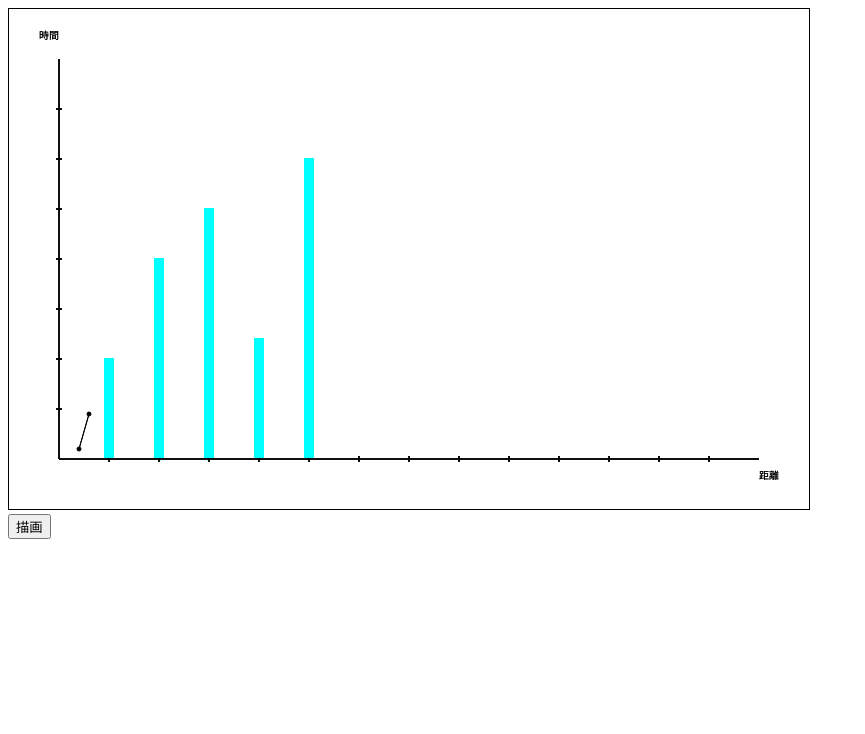
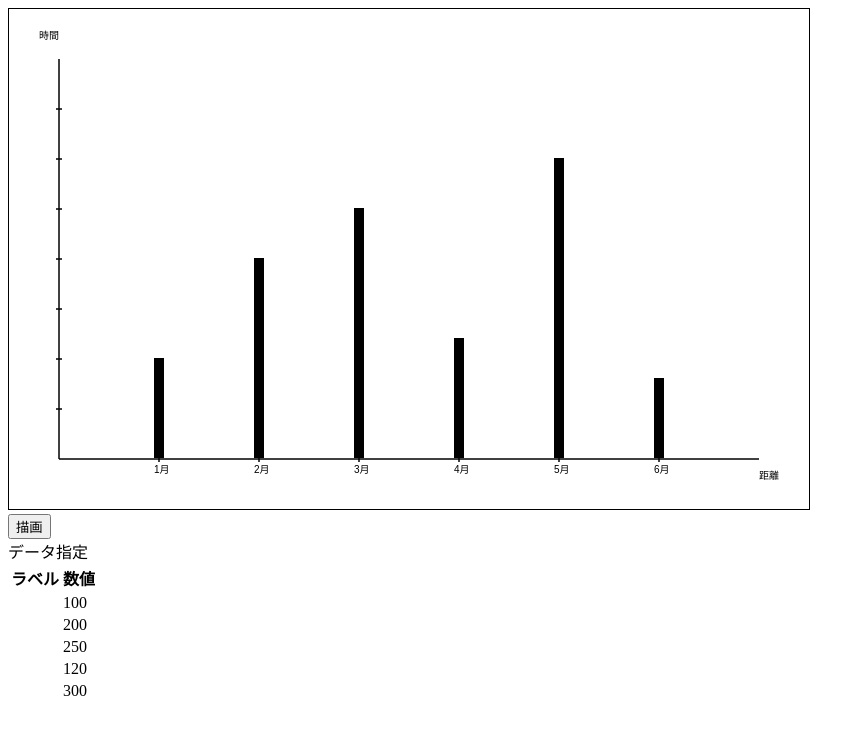
Before and after one commit to matsum0623/drawGraph-JSLibrary, a plain HTML site: page index.html in a window 1280 px wide. Both pictures are taken after a click on the button "描画". Shown: the whole page, without its empty margins (0-865 px from the left). Drawn offline with Linux system fonts and the light colour scheme.

Commit message:
barGraph update

```diff
--- a/canvas.js
+++ b/canvas.js
@@ -37,6 +37,8 @@ class drawGraph{
         this.unitXText = "";
         /** 横軸の単位記載 */
         this.unitYText = "";
+        /** 軸の色 */
+        this.axisColor = "rgb(00,00,00)";
 
         /** 文字色 */
         this.textColor = "rgb(00,00,00)";
@@ -70,7 +72,34 @@ class drawGraph{
      * 棒グラフを描画
      * @returns {type}
      */
-    drawBarGraph(){}
+    drawBarGraph(data){
+
+        // 棒グラフの幅
+        let barWidth = this.barWidth;
+        // 基準点X
+        let opX = this.opX;
+        // 基準点Y
+        let opY = this.opY;
+
+        // グラフ間隔の計算
+        const xCount = data.length;
+        const xInterval = (this.maxX - opX) / (xCount + 1);
+
+        this.unitX = xInterval;
+
+        // 軸の生成
+        this.CreateAxis();
+
+        // グラフの描画（基準線との重複を避けるため、下線は基準-1、上方へ動かす）
+        for(let i=0;i<data.length;i++){
+            let xPosition = opX + (xInterval * (i+1)) - barWidth/2;
+            let yPosition = opY - 1;
+            this.DrawFillBox(xPosition, yPosition,barWidth,data[i][1],this.barFillColor,this.barLineColor,false);
+
+            // 文字の描画
+            this.DrawFillText(xPosition,yPosition + 15,data[i][0],40);
+        }
+    }
     /**
      * 折れ線グラフを描画
      */
@@ -92,7 +121,6 @@ class drawGraph{
             this.setOpX(opX);
             this.setOpY(opY);
         }
-
         /**
          * 基準点Xの設定（引数は左端からの距離
          * @param {type} opX
@@ -101,7 +129,6 @@ class drawGraph{
         setOpX(opX){
             this.opX = opX;
         }
-
         /**
          * 基準点Yの設定（引数は下端からの距離）
          * @param {type} opY
@@ -110,7 +137,6 @@ class drawGraph{
         setOpY(opY){
             this.opY = this.height - opY;
         }
-
         /**
          * テキスト色の設定
          * @param {type} textColor
@@ -119,7 +145,6 @@ class drawGraph{
         setTextColor(textColor){
             this.textColor = textColor;
         }
-
         /**
          *
          * @param {type} textFont
@@ -128,7 +153,6 @@ class drawGraph{
         setTextFont(textFont){
             this.textFont = textFont;
         }
-
         /**
          * 縦軸の単位線の設定
          * @param {type} unitY
@@ -137,7 +161,6 @@ class drawGraph{
         setUnitY(unitY){
             this.unitY = unitY;
         }
-
         /**
          * 横軸の単位線の設定
          * @param {type} unitX
@@ -146,7 +169,6 @@ class drawGraph{
         setUnitX(unitX){
             this.unitX = unitX;
         }
-
         /**
          * 縦軸の単位表記の設定
          * @param {type} unitYText
@@ -155,7 +177,6 @@ class drawGraph{
         setUnitYText(unitYText){
             this.unitYText = unitYText;
         }
-
         /**
          * 横軸の単位表記の設定
          * @param {type} unitXText
@@ -164,7 +185,6 @@ class drawGraph{
         setUnitXText(unitXText){
             this.unitXText = unitXText;
         }
-
         /**
          *
          * @param {type} lineWidth
@@ -173,7 +193,6 @@ class drawGraph{
         setLineWidth(lineWidth){
             this.lineWidth = lineWidth;
         }
-
         /**
          *
          * @param {type} lineColor
@@ -182,7 +201,6 @@ class drawGraph{
         setLineColor(lineColor){
             this.lineColor = lineColor;
         }
-
         /**
          *
          * @param {type} fillColor
@@ -191,7 +209,6 @@ class drawGraph{
         setFillColor(fillColor){
             this.fillColor = fillColor;
         }
-
         /**
          * 折れ線グラフの黒丸のサイズ設定
          * @param {type} circleRad
@@ -200,7 +217,6 @@ class drawGraph{
         setCircleRad(circleRad){
             this.circleRad = circleRad;
         }
-
         /**
          * 折れ線グラフの丸の色
          * @param {type} circleColor
@@ -209,7 +225,6 @@ class drawGraph{
         setCircleColor(circleColor){
             this.circleColor = circleColor;
         }
-
         /**
          *
          * @param {type} circleLineColor
@@ -218,7 +233,6 @@ class drawGraph{
         setCircleLineColor(circleLineColor){
             this.circleLineColor = circleLineColor;
         }
-
         /**
          *
          * @param {type} circleLineWidth
@@ -227,7 +241,6 @@ class drawGraph{
         setCircleLineWidth(circleLineWidth){
             this.circleLineWidth = circleLineWidth;
         }
-
         /**
          * 棒グラフの幅を設定
          * @param {type} barWidth
@@ -236,7 +249,6 @@ class drawGraph{
         setBarWidth(barWidth){
             this.barWidth = barWidth;
         }
-
         /**
          * 折れ線グラフの枠線の色
          * @param {type} barLineColor
@@ -245,7 +257,6 @@ class drawGraph{
         setBarLineColor(barLineColor){
             this.barLineColor = barLineColor;
         }
-
         /**
          * 　棒グラフの色の設定
          * @param {type} barFillColor
@@ -254,7 +265,6 @@ class drawGraph{
         setBarFillColor(barFillColor){
             this.barFillColor = barFillColor;
         }
-
         /**
          * 棒グラフの枠線と塗りつぶし色の設定
          * @param {type} barColor
@@ -263,6 +273,15 @@ class drawGraph{
         setBarColor(barColor){
             this.barFillColor = barColor;
             this.barLineColor = barColor;
+        }
+
+        /**
+         * 基本軸の色の設定
+         * @param {type} barFillColor
+         * @returns {undefined}
+         */
+        setAxisColor(axisColor){
+            this.axisColor = axisColor;
         }
     ///////////////////////////////////////////////////////////////////////////
 
@@ -359,24 +378,27 @@ class drawGraph{
          * 縦軸/横軸を描画
          * @returns void
          */
-        CreateAxis(){
+        CreateAxis(axisColor){
+            // 描画色の設定（軸は全てrgb(00,00,00)）
+            axisColor = typeof axisColor !== 'undefined' ? axisColor : this.axisColor;
+
             // 縦軸描画
-            this.DrawLine(this.opX,this.opY,this.opX,this.maxY);
+            this.DrawLine(this.opX,this.opY,this.opX,this.maxY,1,axisColor);
             // 縦軸単位線描画
             var tmpY = this.opY - this.unitY;
             while(tmpY > this.maxY){
-                this.DrawLine(this.opX-3,tmpY,this.opX+3,tmpY);
+                this.DrawLine(this.opX-3,tmpY,this.opX+3,tmpY,1,axisColor);
                 tmpY = tmpY - this.unitY;
             }
             // 縦軸単位表記描画
             this.DrawFillText(30,30,this.unitXText);
 
             // 横軸描画
-            this.DrawLine(this.opX,this.opY,this.maxX,this.opY);
+            this.DrawLine(this.opX,this.opY,this.maxX,this.opY,1,axisColor);
             // 横軸単位線描画
             var tmpX = this.opX + this.unitX;
             while(tmpX < this.maxX){
-                this.DrawLine(tmpX,this.opY-3,tmpX,this.opY+3);
+                this.DrawLine(tmpX,this.opY-3,tmpX,this.opY+3,1,axisColor);
                 tmpX = tmpX + this.unitX;
             }
             // 縦軸単位表記描画
@@ -407,26 +429,4 @@ class drawGraph{
                 }
             }
         }
-
-        /**
-         * 棒グラフを作成する
-         * @param {type} data
-         * @returns {undefined}
-         */
-        CreateBarGraph(data){
-            // 軸の生成
-            this.CreateAxis();
-
-            // 棒グラフの幅
-            let barWidth = this.barWidth;
-            // 基準点X
-            let opX = this.opX;
-            // 基準点Y
-            let opY = this.opY;
-            // グラフの描画（基準線との重複を避けるため、下線は基準-1。上方へ動かす）
-            for(let i=0;i<data.length;i++){
-                this.DrawFillBox(opX + data[i][0] - barWidth/2, opY-1,barWidth,data[i][1],this.barFillColor,this.barLineColor,false);
-            }
-        }
-
 }
--- a/index.html
+++ b/index.html
@@ -12,11 +12,12 @@
 
             // 描画するデータ(棒グラフ)
             var barGraphData = [
-                [50,100],
-                [100,200],
-                [150,250],
-                [200,120],
-                [250,300]
+                ["1月",100],
+                ["2月",200],
+                ["3月",250],
+                ["4月",120],
+                ["5月",300],
+                ["6月",80]
             ];
 
 
@@ -29,20 +30,21 @@
             // テキストカラーの変更
             MyCan.setTextColor("rgb(00,00,00)");
 
-            // 横軸の基準線間隔の設定
-            MyCan.setUnitX(50);
+            // 横軸の
             MyCan.setUnitXText("時間");
 
             // 縦軸の基準線間隔の設定
             MyCan.setUnitY(50);
             MyCan.setUnitYText("距離");
 
+            MyCan.setAxisColor("rgb(00,00,00)");
+
             // 折れ線グラフの追加
-            MyCan.CreateLineGraph(lineGraphData);
+//            MyCan.CreateLineGraph(lineGraphData);
 
             // 棒グラフの追加
-            MyCan.setBarColor("rgb(00,255,255)");
-            MyCan.CreateBarGraph(barGraphData);
+            MyCan.setBarColor("rgb(00,00,00)");
+            MyCan.drawBarGraph(barGraphData);
         }
     </script>
 </head>
@@ -58,6 +60,39 @@
                 <input type="button" onclick="doCanvas();" value="描画">
             </div>
         </div>
+        <div>
+            データ指定
+            <table>
+                <tr>
+                    <th>
+                        ラベル
+                    </th>
+                    <th>
+                        数値
+                    </th>
+                </tr>
+                <tr>
+                    <td></td>
+                    <td>100</td>
+                </tr>
+                <tr>
+                    <td></td>
+                    <td>200</td>
+                </tr>
+                <tr>
+                    <td></td>
+                    <td>250</td>
+                </tr>
+                <tr>
+                    <td></td>
+                    <td>120</td>
+                </tr>
+                <tr>
+                    <td></td>
+                    <td>300</td>
+                </tr>
+            </table>
+        </div>
     </div>
 </body>
 </html>
```
